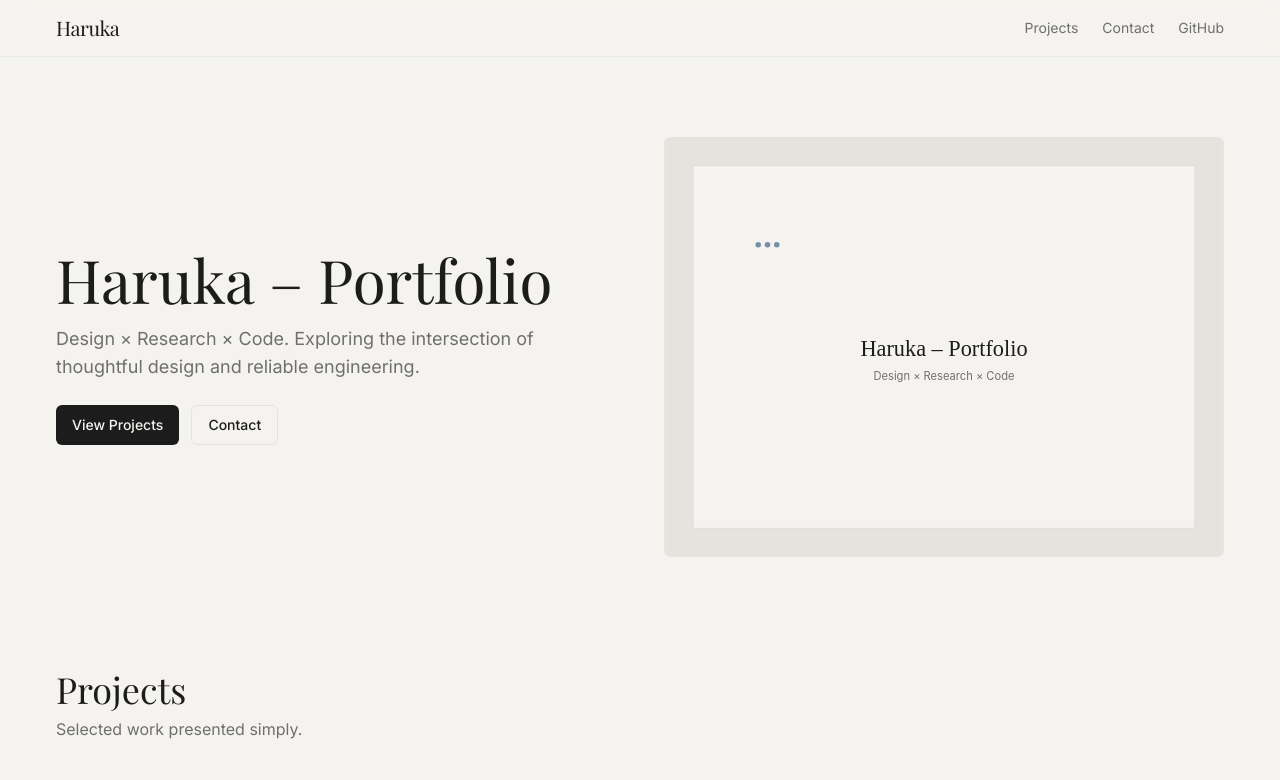
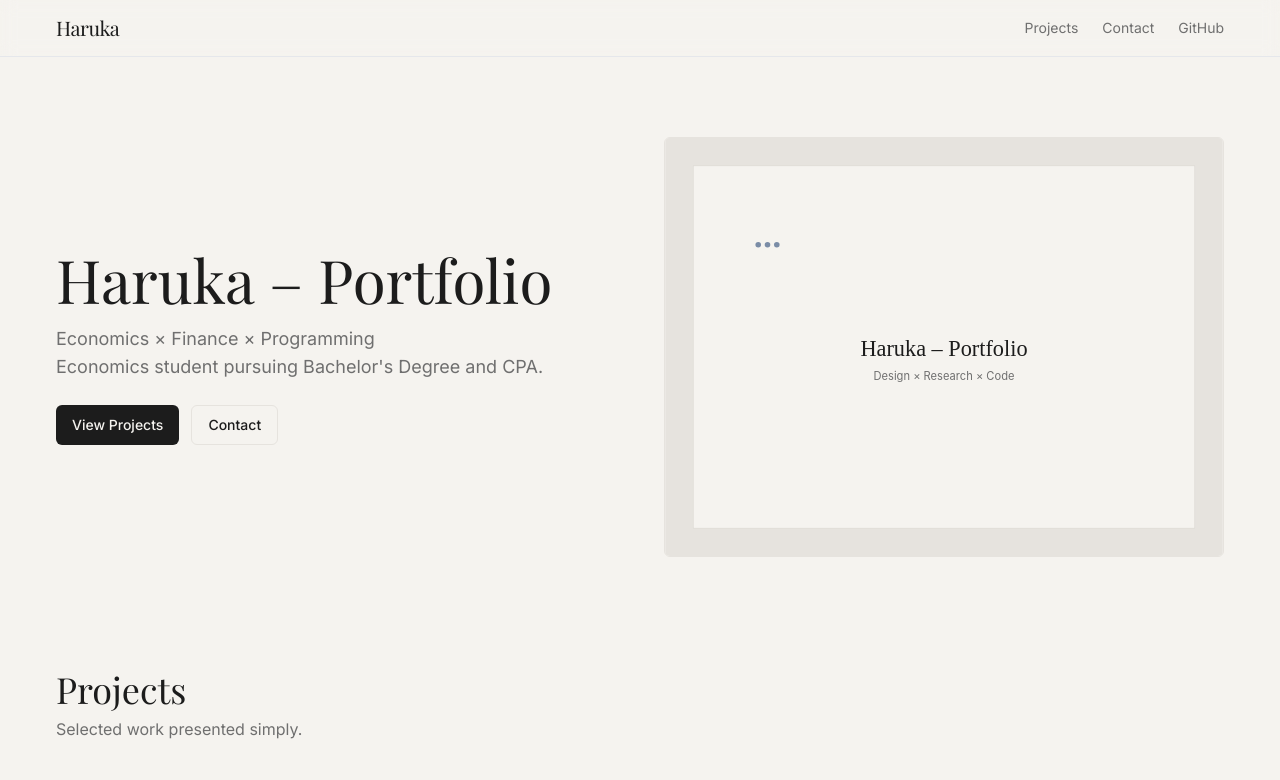
Before and after one commit to haruka08030/haruka08030.github.io, a Next.js app: page / in a window 1280 px wide. Shown: the top 780 px of the page. Built offline with nearby package versions, Linux system fonts and the light colour scheme; a web font is replaced by a local one.

Commit message:
fix bugs

```diff
--- a/app/page.tsx
+++ b/app/page.tsx
@@ -22,7 +22,9 @@ export default function HomePage() {
               Haruka – Portfolio
             </motion.h1>
             <p className="mt-4 text-lg text-muted max-w-prose">
-              Design × Research × Code. Exploring the intersection of thoughtful design and reliable engineering.
+              Economics × Finance × Programming
+              <br />
+              Economics student pursuing Bachelor&#39;s Degree and CPA.
             </p>
             <div className="mt-6 flex gap-3">
               <Button asChild>
```
